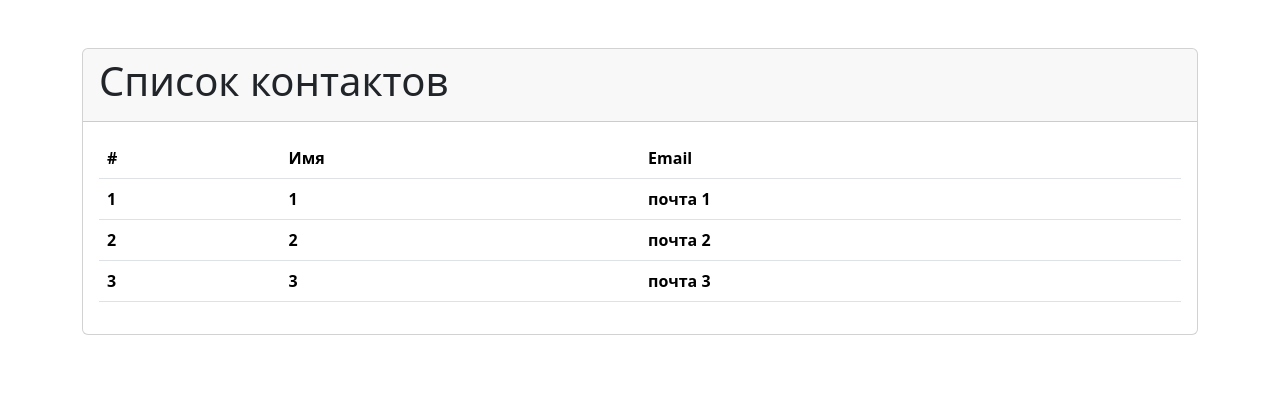
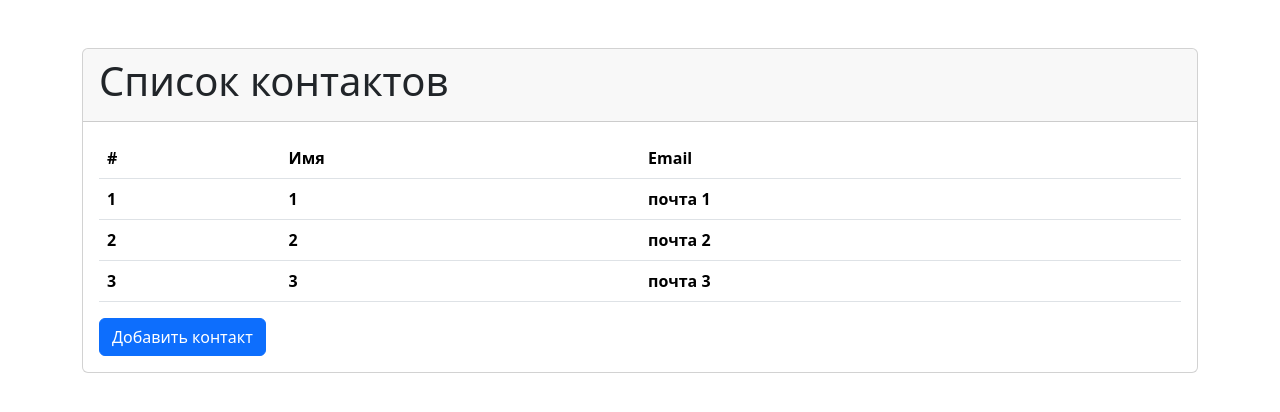
Before and after one commit to shirokikhdo/Contacts, a React (Create React App) app in the folder client/: page / in a window 1280 px wide. Shown: the top 412 px of the page. Built offline with nearby package versions, Linux system fonts and the light colour scheme.

Commit message:
Добавление элемента в набор данных

```diff
--- a/client/src/App.js
+++ b/client/src/App.js
@@ -5,6 +5,15 @@
   {id:2, name:"имя 2", email:"почта 2"},
   {id:3, name:"имя 3", email:"почта 3"}
 ]
+
+const addContact = () => {
+  const item = {
+    id:Math.floor(Math.random() * 100),
+    name:"имя 3",
+    email:"почта 3"};
+  contacts.push(item);
+  console.log(contacts);
+}
 
 const App = () => {
   return (
@@ -15,6 +24,13 @@
         </div>
         <div className="card-body">
           <TableContact contacts={contacts}/>
+          <div>
+            <button
+              className="btn btn-primary"
+              onClick={() => {addContact()}}>
+                Добавить контакт
+            </button>
+          </div>
         </div>
       </div>
     </div>
```
